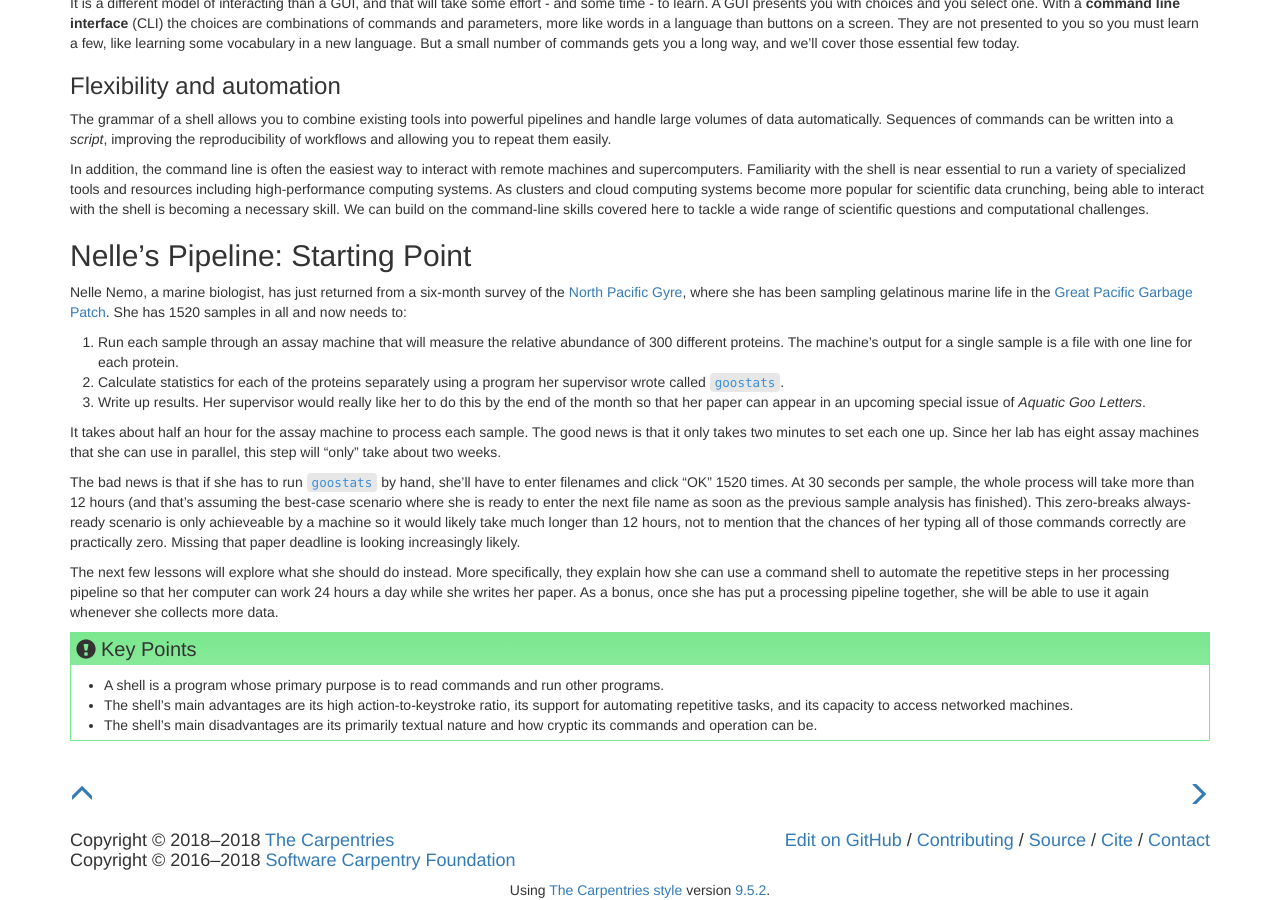
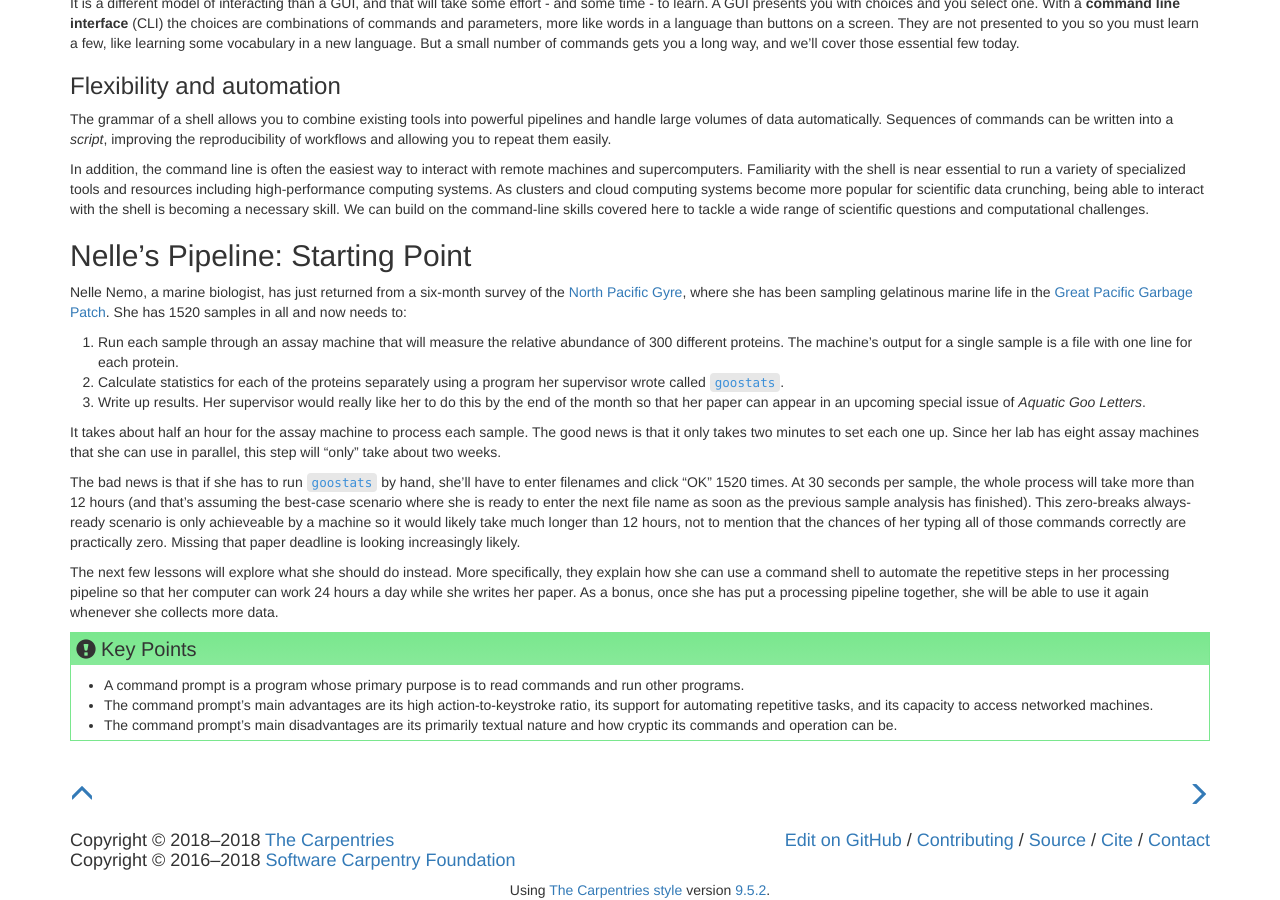
Before and after one commit to LucaDiStasio/wincmd-novice, a Jekyll site: the page built from _episodes/01-intro.md, in a window 1280 px wide and 900 px high, scrolled down 1971 px. Built offline with Jekyll 4.4.1, drawn with Linux system fonts in a browser that asks for light colours.

Commit message:
commit on 16/10/2018 at 16:43:11

```diff
--- a/_episodes/01-intro.md
+++ b/_episodes/01-intro.md
@@ -8,15 +8,14 @@ objectives:
 - "Explain how the command prompt relates to the keyboard, the screen, the operating system, and users' programs."
 - "Explain when and why command-line interfaces should be used instead of graphical interfaces."
 keypoints:
-- "Explain the steps in the shell's read-run-print cycle."
+- "Explain the steps in the command prompt's read-run-print cycle."
 - "Most commands take flags (options) which begin with a `-`."
 - "Identify the actual command, flags, and filenames in a command-line call."
-- "Explain the steps in the shell's read-run-print cycle."
 - "Demonstrate the use of tab completion and explain its advantages."
 keypoints:
-- "A shell is a program whose primary purpose is to read commands and run other programs."
-- "The shell's main advantages are its high action-to-keystroke ratio, its support for automating repetitive tasks, and its capacity to access networked machines."
-- "The shell's main disadvantages are its primarily textual nature and how cryptic its commands and operation can be."
+- "A command prompt is a program whose primary purpose is to read commands and run other programs."
+- "The command prompt's main advantages are its high action-to-keystroke ratio, its support for automating repetitive tasks, and its capacity to access networked machines."
+- "The command prompt's main disadvantages are its primarily textual nature and how cryptic its commands and operation can be."
 ---
 ### Background
 At a high level, computers do four things:
```
